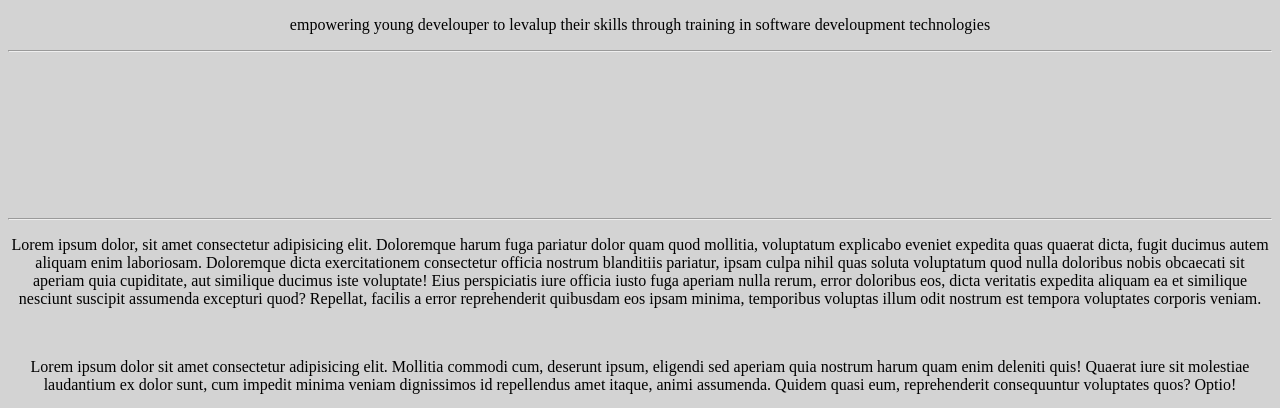
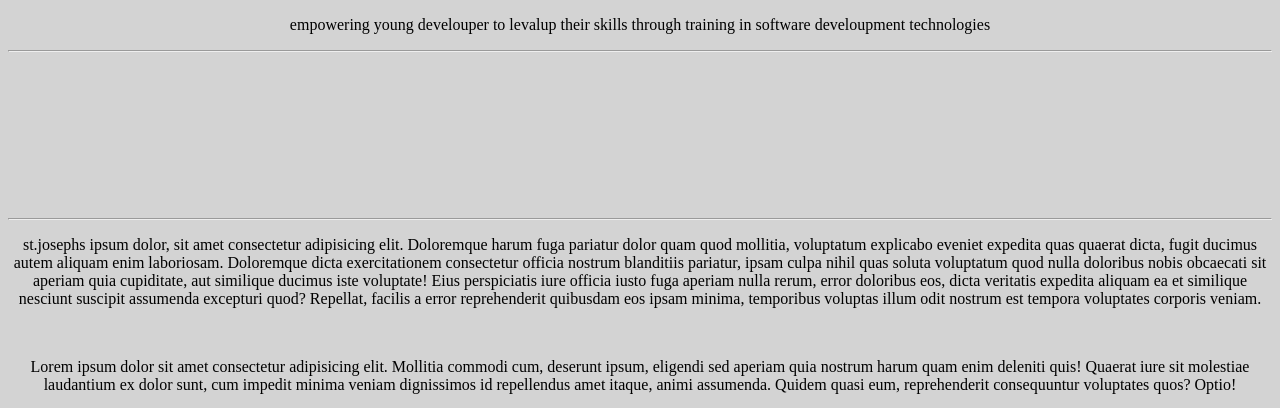
Before and after one commit to ADHI18S/frontend-learning-handson, a plain HTML site: page WEBPAGE-2/index.html in a window 1280 px wide. Shown: the part 149-557 px from the top of the page. Drawn offline with Linux system fonts and the light colour scheme.

Commit message:
Update index.html

```diff
--- a/WEBPAGE-2/index.html
+++ b/WEBPAGE-2/index.html
@@ -14,7 +14,7 @@
         <hr>
         <iframe src="" frameborder="0"></iframe>
         <hr>
-        <p>Lorem ipsum dolor, sit amet consectetur adipisicing elit. Doloremque harum fuga pariatur dolor quam quod mollitia, voluptatum explicabo eveniet expedita quas quaerat dicta, fugit ducimus autem aliquam enim laboriosam. Doloremque dicta exercitationem consectetur officia nostrum blanditiis pariatur, ipsam culpa nihil quas soluta voluptatum quod nulla doloribus nobis obcaecati sit aperiam quia cupiditate, aut similique ducimus iste voluptate! Eius perspiciatis iure officia iusto fuga aperiam nulla rerum, error doloribus eos, dicta veritatis expedita aliquam ea et similique nesciunt suscipit assumenda excepturi quod? Repellat, facilis a error reprehenderit quibusdam eos ipsam minima, temporibus voluptas illum odit nostrum est tempora voluptates corporis veniam.
+        <p> st.josephs ipsum dolor, sit amet consectetur adipisicing elit. Doloremque harum fuga pariatur dolor quam quod mollitia, voluptatum explicabo eveniet expedita quas quaerat dicta, fugit ducimus autem aliquam enim laboriosam. Doloremque dicta exercitationem consectetur officia nostrum blanditiis pariatur, ipsam culpa nihil quas soluta voluptatum quod nulla doloribus nobis obcaecati sit aperiam quia cupiditate, aut similique ducimus iste voluptate! Eius perspiciatis iure officia iusto fuga aperiam nulla rerum, error doloribus eos, dicta veritatis expedita aliquam ea et similique nesciunt suscipit assumenda excepturi quod? Repellat, facilis a error reprehenderit quibusdam eos ipsam minima, temporibus voluptas illum odit nostrum est tempora voluptates corporis veniam.
         </p>
         <br>
         <p>
```
